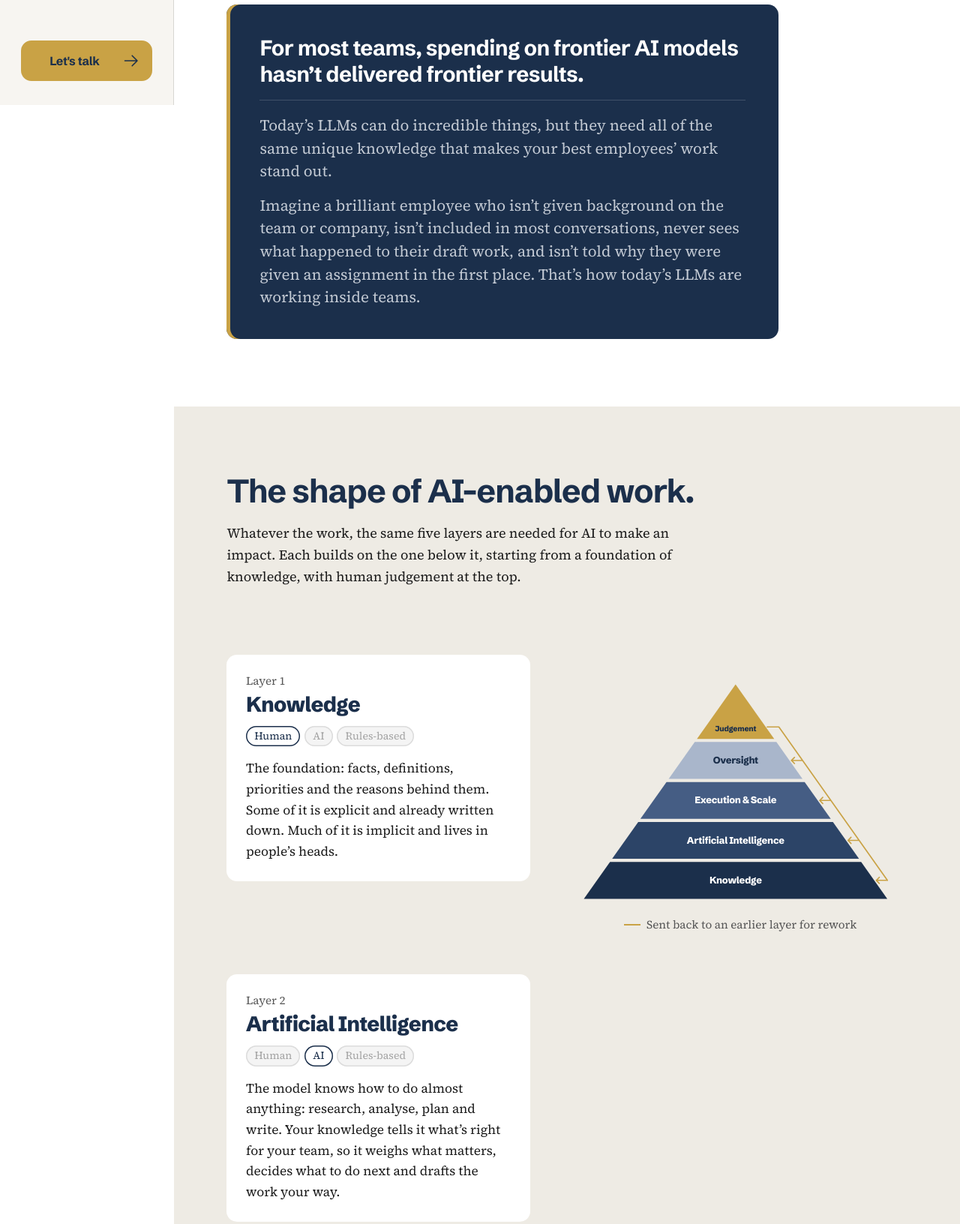
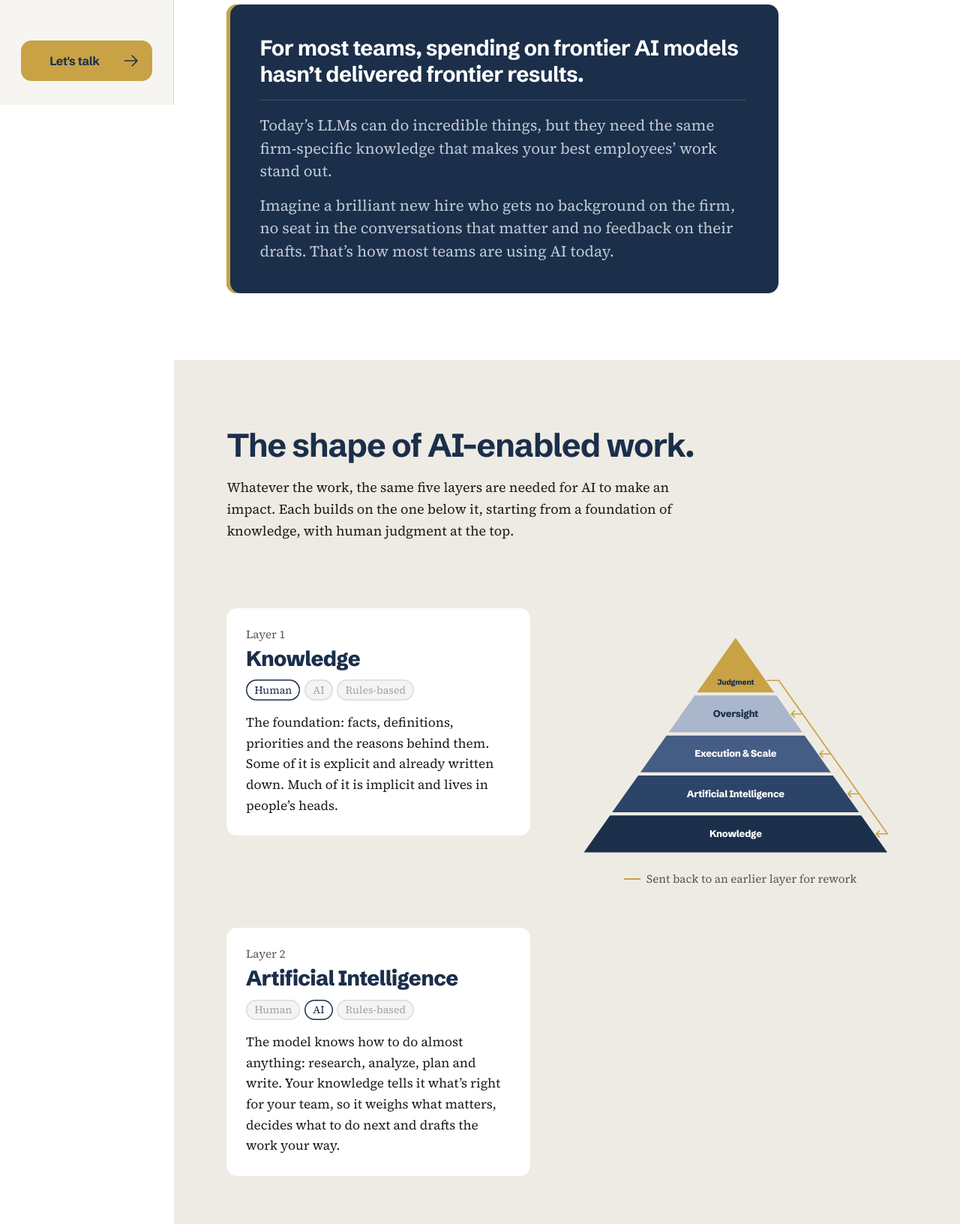
Before and after one commit to Cozelo/cozelo-site, a plain HTML site: page ai-enabled-work/index.html in a window 1280 px wide. Shown: the part 660-2292 px from the top of the page at 75% size. Drawn offline with Linux system fonts and the light colour scheme.

Commit message:
AI-enabled work: hero and callout revisions, layers not ingredients; American spellings
Co-Authored-By: Claude Opus 5.5 <noreply@anthropic.com>

```diff
--- a/ai-enabled-work/index.html
+++ b/ai-enabled-work/index.html
@@ -150,7 +150,7 @@
 .gap-b{margin:1.1rem 0 0; padding-top:1.1rem; border-top:1px solid var(--rule-dark); font-family:var(--serif); font-size:clamp(1.1rem,1.6vw,1.3rem); line-height:1.5; color:var(--on-navy-soft)}
 
 /* Ingredients: the layers read 1 to 5 down the left. As each one scrolls past, its tier slides
-   right into a pyramid that stays fixed mid-screen, building from Knowledge up to Judgement. */
+   right into a pyramid that stays fixed mid-screen, building from Knowledge up to Judgment. */
 .ing{display:grid; grid-template-columns:minmax(0,1fr) minmax(0,1.1fr); gap:clamp(2rem,4.5vw,4rem); margin-top:clamp(2rem,4vw,3rem)}
 .ing-pyr{position:sticky; top:calc(50vh - 15rem); align-self:start; height:30rem; display:flex; flex-direction:column; justify-content:center}
 .pyr{width:100%; height:auto; max-height:26rem; display:block; overflow:visible}
@@ -298,7 +298,7 @@
 <header class="band band--light bd-hero" id="top">
   <div class="inner">
     <h1>Being asked to do more with less?</h1>
-    <p class="lede">Every department is being asked to do more without adding headcount. AI can expand what your team is capable of, but only once it&rsquo;s built into how your team works.</p>
+    <p class="lede">Every department is being asked to do more without adding headcount. AI can expand what your team is capable of, once it knows your business the way your best people do and is built into how your team works.</p>
   </div>
   <!-- Gold: four distinct shapes of different sizes, joined by one drawn line. Four ingredients, one way of working. -->
   <div class="jx jx-hero" data-motif="junctions" data-surface="white" data-seed="31" data-draw="load" data-pop data-narrow-media="(max-width: 900px)"
@@ -312,8 +312,8 @@
   <div class="inner">
     <div class="gap-box">
       <p class="gap-a">For most teams, spending on frontier AI models hasn&rsquo;t delivered frontier results.</p>
-      <p class="gap-b">Today&rsquo;s LLMs can do incredible things, but they need all of the same unique knowledge that makes your best employees&rsquo; work stand out.</p>
-      <p class="gap-b">Imagine a brilliant employee who isn&rsquo;t given background on the team or company, isn&rsquo;t included in most conversations, never sees what happened to their draft work, and isn&rsquo;t told why they were given an assignment in the first place. That&rsquo;s how today&rsquo;s LLMs are working inside teams.</p>
+      <p class="gap-b">Today&rsquo;s LLMs can do incredible things, but they need the same firm-specific knowledge that makes your best employees&rsquo; work stand out.</p>
+      <p class="gap-b">Imagine a brilliant new hire who gets no background on the firm, no seat in the conversations that matter and no feedback on their drafts. That&rsquo;s how most teams are using AI today.</p>
     </div>
   </div>
 </section>
@@ -321,7 +321,7 @@
 <section class="band band--shade" id="ingredients">
   <div class="inner">
     <h2>The shape of AI-enabled work.</h2>
-    <div class="prose team-lede"><p>Whatever the work, the same five layers are needed for AI to make an impact. Each builds on the one below it, starting from a foundation of knowledge, with human judgement at the top.</p></div>
+    <div class="prose team-lede"><p>Whatever the work, the same five layers are needed for AI to make an impact. Each builds on the one below it, starting from a foundation of knowledge, with human judgment at the top.</p></div>
     <div class="ing">
       <ol class="steps">
         <li class="step" data-k="k"><div class="card">
@@ -330,7 +330,7 @@
         </div></li>
         <li class="step" data-k="i"><div class="card">
           <div class="card-top"><div><span class="layer__n">Layer 2</span><h3>Artificial Intelligence</h3></div><span class="who" aria-label="Supplied by"><span class="off" title="Not used in this layer">Human</span><span>AI</span><span class="off" title="Not used in this layer">Rules-based</span></span></div>
-          <p>The model knows how to do almost anything: research, analyse, plan and write. Your knowledge tells it what&rsquo;s right for your team, so it weighs what matters, decides what to do next and drafts the work your way.</p>
+          <p>The model knows how to do almost anything: research, analyze, plan and write. Your knowledge tells it what&rsquo;s right for your team, so it weighs what matters, decides what to do next and drafts the work your way.</p>
         </div></li>
         <li class="step" data-k="p"><div class="card">
           <div class="card-top"><div><span class="layer__n">Layer 3</span><h3>Execution &amp; Scale</h3></div><span class="who" aria-label="Supplied by"><span>Human</span><span>AI</span><span>Rules-based</span></span></div>
@@ -345,14 +345,14 @@
           <p>Checks on the work before a person sees it. AI reviews drafts against your standards, and rules-based checks catch anything missing or out of policy. Work that falls short goes back for rework.</p>
         </div></li>
         <li class="step" data-k="j"><div class="card">
-          <div class="card-top"><div><span class="layer__n">Layer 5</span><h3>Judgement</h3></div><span class="who" aria-label="Supplied by"><span>Human</span><span class="off" title="Not used in this layer">AI</span><span class="off" title="Not used in this layer">Rules-based</span></span></div>
+          <div class="card-top"><div><span class="layer__n">Layer 5</span><h3>Judgment</h3></div><span class="who" aria-label="Supplied by"><span>Human</span><span class="off" title="Not used in this layer">AI</span><span class="off" title="Not used in this layer">Rules-based</span></span></div>
           <p>The final call. A person approves the work or sends it back to the layer that needs to fix it. As AI improves, oversight can take on more of the checking. The decision stays with people.</p>
         </div></li>
       </ol>
       <div class="ing-pyr">
 <svg class="pyr" viewBox="0 0 660 456" role="img" aria-labelledby="pyrT">
-<title id="pyrT">The five layers as a pyramid: Knowledge at the base, then Artificial Intelligence, Execution &amp; Scale, Oversight and Judgement at the top.</title>
-<g class="tier t5" data-k="j"><polygon points="320.0,20.0 396.4,128.0 243.6,128.0"/><text x="320" y="112.0" text-anchor="middle">Judgement</text></g>
+<title id="pyrT">The five layers as a pyramid: Knowledge at the base, then Artificial Intelligence, Execution &amp; Scale, Oversight and Judgment at the top.</title>
+<g class="tier t5" data-k="j"><polygon points="320.0,20.0 396.4,128.0 243.6,128.0"/><text x="320" y="112.0" text-anchor="middle">Judgment</text></g>
 <g class="tier t4" data-k="o"><polygon points="239.3,134.0 400.7,134.0 452.3,207.0 187.7,207.0"/><text x="320" y="176.5" text-anchor="middle">Oversight</text></g>
 <g class="tier t3" data-k="p"><polygon points="183.4,213.0 456.6,213.0 508.2,286.0 131.8,286.0"/><text x="320" y="255.5" text-anchor="middle">Execution &amp; Scale</text></g>
 <g class="tier t2" data-k="i"><polygon points="127.5,292.0 512.5,292.0 564.1,365.0 75.9,365.0"/><text x="320" y="334.5" text-anchor="middle">Artificial Intelligence</text></g>
@@ -386,7 +386,7 @@
     </ul>
 
     <div class="sys">
-      <h3>Then redesign the work around all five ingredients.</h3>
+      <h3>Then redesign the work around all five layers.</h3>
       <div class="prose">
         <p>Adding AI to one step makes that step faster and leaves the rest as it was. The gain comes from redesigning the whole operating model around one shared base of knowledge.</p>
       </div>
```
Also changed, not shown: how-we-work/index.html (+3 -3 lines).
